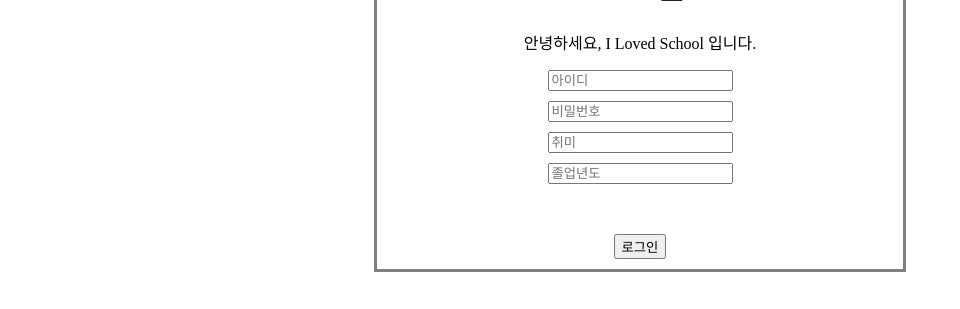
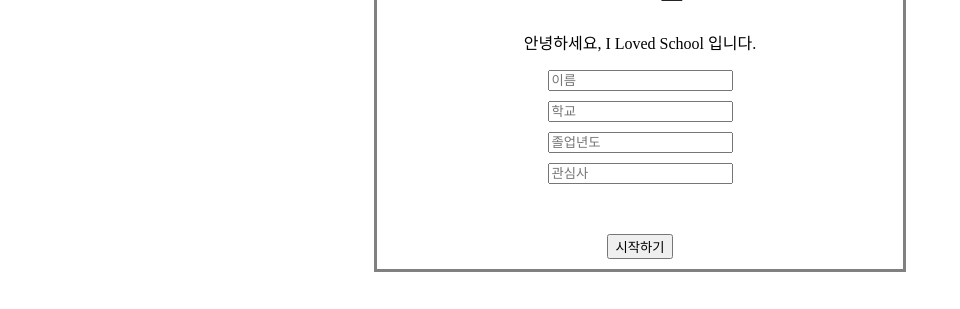
Before and after one commit to wseungjin/relay_17, a React (Create React App) app in the folder fe/: page / in a window 1280 px wide. Shown: the part 257-566 px from the top of the page, without its empty margins (0-960 px from the left). Built offline with nearby package versions, Linux system fonts and the light colour scheme.

Commit message:
feat: 로그인 페이지 유효성 검사 추가

```diff
--- a/fe/src/views/LoginPage.jsx
+++ b/fe/src/views/LoginPage.jsx
@@ -5,7 +5,41 @@
 const LoginPage = () => {
   let history = useHistory();
 
-  const onPassMainPage = () => history.push(`/MainPage`);
+  const [name, setName] = useState("");
+  const [school, setSchool] = useState("");
+  const [graduatedYear, setGraduatedYear] = useState(0);
+  const [favors, setFavors] = useState("");
+  const [errMsg, setErrMsg] = useState("");
+
+  const onSetName = ({ target }) => {
+    setName(target.value);
+  };
+
+  const onSetSchool = ({ target }) => {
+    setSchool(target.value);
+  };
+
+  const onSetGraduatedYear = ({ target }) => {
+    setGraduatedYear(target.value);
+    if (target.value < 1500 || target.value > 2100) setErrMsg("졸업년도를 정확히 입력해주세요");
+    else setErrMsg("");
+  };
+
+  const onSetFavors = ({ target }) => {
+    setFavors(target.value);
+  };
+
+  const onSubmit = () => {
+    if (!(name && school && graduatedYear)) {
+      setErrMsg("이름, 학교, 졸업년도를 모두 입력해주세요.");
+      return;
+    }
+
+    if (errMsg) return;
+    const params = { name: name, shcool: school, favors: favors, graduatedYear: graduatedYear };
+    console.log(params);
+    history.push(`/MainPage`);
+  };
 
   return (
     <div>
@@ -15,33 +49,17 @@
           <h1>로그인</h1>
           <p>안녕하세요, I Loved School 입니다.</p>
         </LoginHeader>
-        <form method="post">
-          <div>
-            <Input type="text" name="id" placeholder="아이디"></Input>
-          </div>
-          <div>
-            <Input type="password" name="pw" placeholder="비밀번호"></Input>
-          </div>
-          <div>
-            <Input type="text" name="hobby" placeholder="취미"></Input>
-          </div>
-          <div>
-            <Input type="text" name="graduateYear" placeholder="졸업년도"></Input>
-          </div>
-          <Button type="submit" onClick={onPassMainPage}>
-            로그인
-          </Button>
-        </form>
+        <Input type="text" name="name" placeholder="이름" onChange={onSetName}></Input>
+        <Input type="text" name="school" placeholder="학교" onChange={onSetSchool}></Input>
+        <Input type="text" name="graduatedYear" placeholder="졸업년도" onChange={onSetGraduatedYear}></Input>
+        <Input type="text" name="favors" placeholder="관심사" onChange={onSetFavors}></Input>
+        <ErrorMsg>{errMsg}</ErrorMsg>
+        <Button onClick={onSubmit}>시작하기</Button>
       </LoginBox>
     </div>
   );
 };
 
-const Input = styled.input`
-  display: block;
-  margin: 0 auto;
-  margin-top: 10px;
-`;
 const LoginBox = styled.div`
   display: block;
   top: 30%;
@@ -51,10 +69,24 @@
   border: 3px solid grey;
   padding: 10px;
 `;
+
 const LoginHeader = styled.div`
   display: block;
   text-align: center;
 `;
+
+const Input = styled.input`
+  display: block;
+  margin: 0 auto;
+  margin-top: 10px;
+`;
+
+const ErrorMsg = styled.p`
+  text-align: center;
+  color: red;
+  font-size: small;
+`;
+
 const Button = styled.button`
   display: block;
   margin: 0 auto;
```
